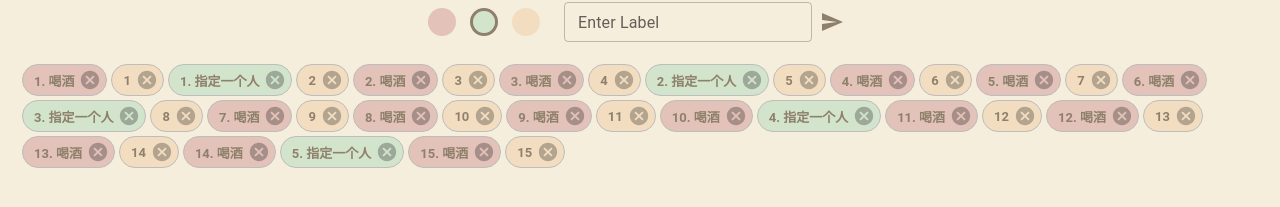
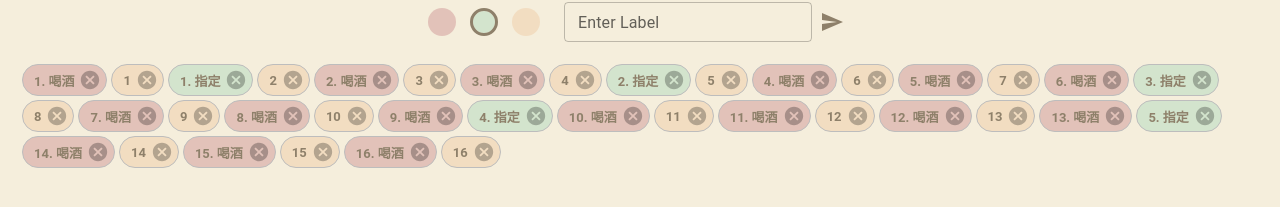
Before and after one commit to jackytsheng/angel-xjc-party, a React (Create React App) app: page / in a window 1280 px wide. Shown: the part 331-538 px from the top of the page. Built offline with nearby package versions, Linux system fonts and the light colour scheme; a web font is replaced by a local one.

Commit message:
added 16 people

```diff
--- a/src/Home.jsx
+++ b/src/Home.jsx
@@ -89,46 +89,48 @@ const InputGroup = styled.div`
 const rouletteData = [
   '1. 喝酒',
   '1',
-  '1. 指定一个人',
+  '1. 指定',
   '2',
   '2. 喝酒',
   '3',
   '3. 喝酒',
   '4',
-  '2. 指定一个人',
+  '2. 指定',
   '5',
   '4. 喝酒',
   '6',
   '5. 喝酒',
   '7',
   '6. 喝酒',
-  '3. 指定一个人',
+  '3. 指定',
   '8',
   '7. 喝酒',
   '9',
   '8. 喝酒',
   '10',
   '9. 喝酒',
+  '4. 指定',
+  '10. 喝酒',
   '11',
-  '10. 喝酒',
-  '4. 指定一个人',
   '11. 喝酒',
   '12',
   '12. 喝酒',
   '13',
   '13. 喝酒',
+  '5. 指定',
+  '14. 喝酒',
   '14',
-  '14. 喝酒',
-  '5. 指定一个人',
   '15. 喝酒',
   '15',
+  '16. 喝酒',
+  '16',
 ];
 
 const defaultColors = [colors.RED, colors.GREEN, colors.YELLOW];
 
 const pickColor = (text) => {
   switch (text.split(' ')[1]) {
-    case '指定一个人':
+    case '指定':
       return defaultColors[1];
     case '喝酒':
       return defaultColors[0];
```
